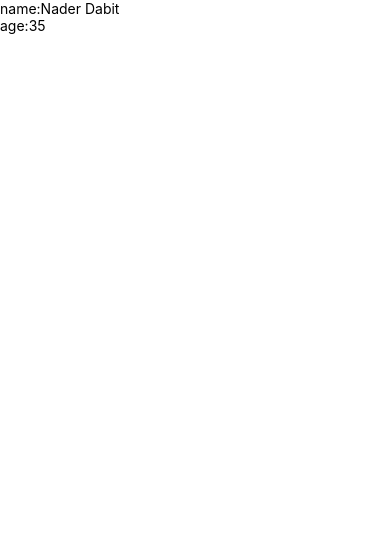
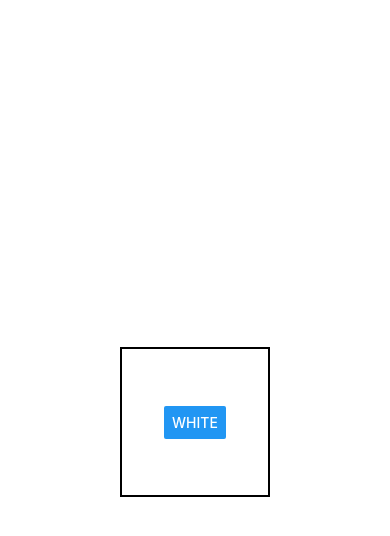
Before and after one commit to skullax9/RN2021, a React Native app: screen / in a window 390 px wide. Shown: the top 536 px of the page. Built offline with nearby package versions, Linux system fonts and the light colour scheme.

Commit message:
04/30 실습 및 README.md 작성

```diff
--- a/App.js
+++ b/App.js
@@ -1,57 +1,34 @@
-/**
- * Sample React Native App
- * https://github.com/facebook/react-native
- *
- * @format
- * @flow strict-local
- */
-// 예 2.16
-import React from 'react';
-import type {Node} from 'react';
-import {
-  SafeAreaView,
-  ScrollView,
-  StatusBar,
-  StyleSheet,
-  Text,
-  useColorScheme,
-  View,
-} from 'react-native';
+import React, { Component } from 'react';
+import { Button, StyleSheet, View } from 'react-native';
+import getStyleSheet from './styles';
 
-import {
-  Colors,
-  DebugInstructions,
-  Header,
-  LearnMoreLinks,
-  ReloadInstructions,
-} from 'react-native/Libraries/NewAppScreen';
+export default class App extends Component {
 
-class App extends React.Component{
-  constructor(){
-    super()
-    this.state={loading:true, data:{}}
+  constructor(props) {
+      super(props);
+      this.state = {
+          darkTheme: false
+      };
+      this.toggleTheme = this.toggleTheme.bind(this);
   }
-  componentDidMount(){
-    //   #simulate ajex call
-      setTimeout(()=>{
-          this.setState({
-              loading:false,
-              data:{name:'Nader Dabit',age:35}
-          })
-      },2000)
+
+  toggleTheme() {
+      this.setState({darkTheme: !this.state.darkTheme})
+  };
+
+  render() {
+
+    const styles = getStyleSheet(this.state.darkTheme);
+    const backgroundColor =
+          StyleSheet.flatten(styles.container).backgroundColor;
+
+    return (
+        <View style={styles.container}>
+            <View style={styles.box}>
+                <Button title={backgroundColor}
+                        onPress={this.toggleTheme}/>
+            </View>
+        </View>
+    );
   }
-    render(){
-        if(this.state.loading){
-            return <Text>Loading</Text>
-        }
-        const {name,age} = this.state.data
-        return(
-            <View >
-                <Text>name:{name}</Text>
-                <Text>age:{age}</Text>
-            </View>
-        )
-    }
 }
-
-export default App;
--- /dev/null
+++ b/app/styles.js
@@ -0,0 +1,23 @@
+import {StyleSheet} from 'react-native';
+
+const styles = StyleSheet.create({
+    container: {
+        marginTop: 150,
+        backgroundColor: '#ededed',
+        flexWrap: 'wrap'
+    }
+})
+
+const buttons = StyleSheet.create({
+    primary: {
+        flex: 1,
+        gight: 70,
+        backgroundColor: 'red',
+        justifyContent: 'center',
+        alignItems: 'center',
+        marginLeft: 20,
+        marginRight: 20
+    }
+})
+
+export {styles, buttons}
--- a/index.js
+++ b/index.js
@@ -3,10 +3,7 @@
  */
 import React from 'react';
 import {AppRegistry} from 'react-native';
-import App from './app/App';
-import Heading from './app/Heading';
-import Input from './app/Input';
-import Button from './app/Button';
+import App from './App';
 import {name as appName} from './app.json';
 
 const TodoApp = () => <App />
--- /dev/null
+++ b/styles.js
@@ -0,0 +1,46 @@
+import {StyleSheet} from 'react-native';
+
+export const Colors = {
+    dark: 'black',
+    light: 'white'
+};
+
+const baseContainerStyles = {
+    flex: 1,
+    justifyContent: 'center',
+    alignItems: 'center'
+};
+
+const baseBoxStyles = {
+    justifyContent: 'center',
+    alignItems: 'center',
+    borderWidth: 2,
+    height: 150,
+    width: 150
+};
+
+const lightStyleSheet = StyleSheet.create({
+    container: {
+        ...baseContainerStyles,
+        backgroundColor: Colors.light
+    },
+    box: {
+        ...baseBoxStyles,
+        borderColor: Colors.dark
+    }
+});
+
+const darkStyleSheet = StyleSheet.create({
+    container: {
+        ...baseContainerStyles,
+        backgroundColor: Colors.dark
+    },
+    box: {
+        ...baseBoxStyles,
+        borderColor: Colors.light
+    }
+});
+
+export default function getStyleSheet(useDarkTheme){
+    return useDarkTheme ? darkStyleSheet : lightStyleSheet;
+}
```
Also changed, not shown: 1 other file (tests, documents, lock files or other folders).
